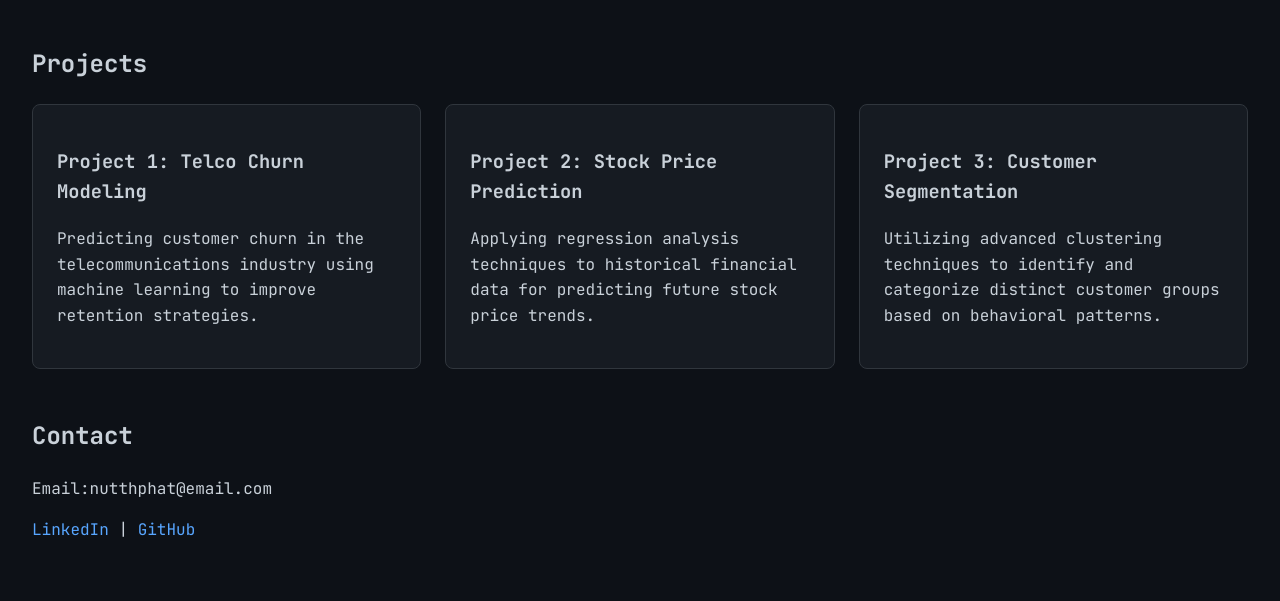
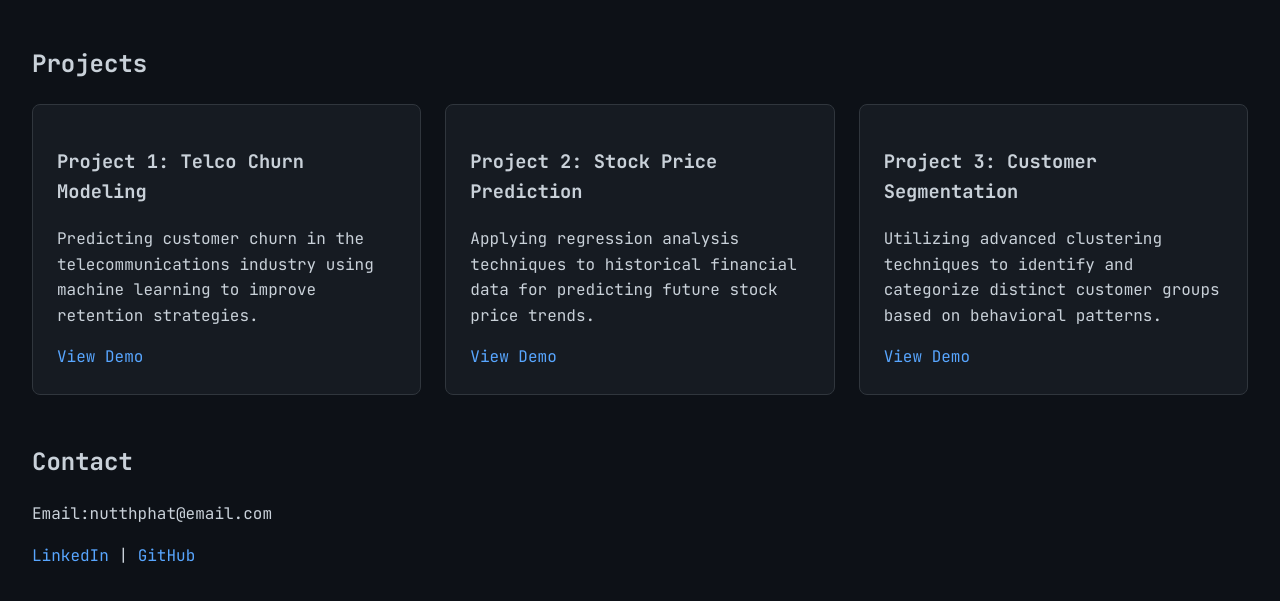
Before and after one commit to poon-nn/poon-simple-portfolio, a plain HTML site: page docs/index.html in a window 1280 px wide. Shown: the part 167-768 px from the top of the page. Drawn offline with Linux system fonts and the light colour scheme.

Commit message:
feat: add project demo links

```diff
--- a/docs/index.html
+++ b/docs/index.html
@@ -20,14 +20,17 @@
             <div class="project-card">
                 <h3>Project 1: Telco Churn Modeling</h3>
                 <p>Predicting customer churn in the telecommunications industry using machine learning to improve retention strategies.</p>
+                <a href="https://github.com/poon-nn/telco-churn-model" class="demo-link">View Demo</a>
             </div>
             <div class="project-card">
                 <h3>Project 2: Stock Price Prediction</h3>
                 <p>Applying regression analysis techniques to historical financial data for predicting future stock price trends.</p>
+                <a href="https://github.com/poon-nn/stock-price-prediction" class="demo-link">View Demo</a>
             </div>
             <div class="project-card">
                 <h3>Project 3: Customer Segmentation</h3>
                 <p>Utilizing advanced clustering techniques to identify and categorize distinct customer groups based on behavioral patterns.</p>
+                <a href="https://github.com/poon-nn/customer-segmentation" class="demo-link">View Demo</a>
             </div>
         </div>
     </section>
```
